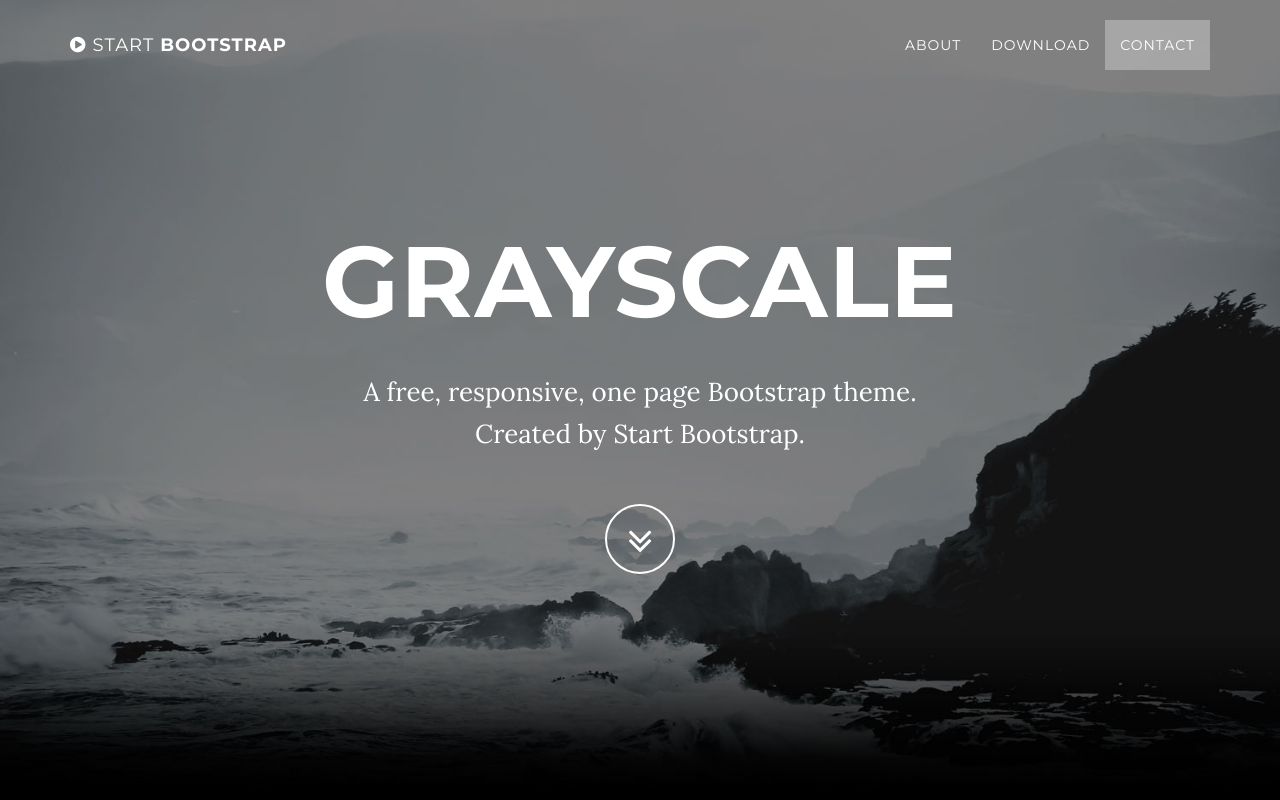
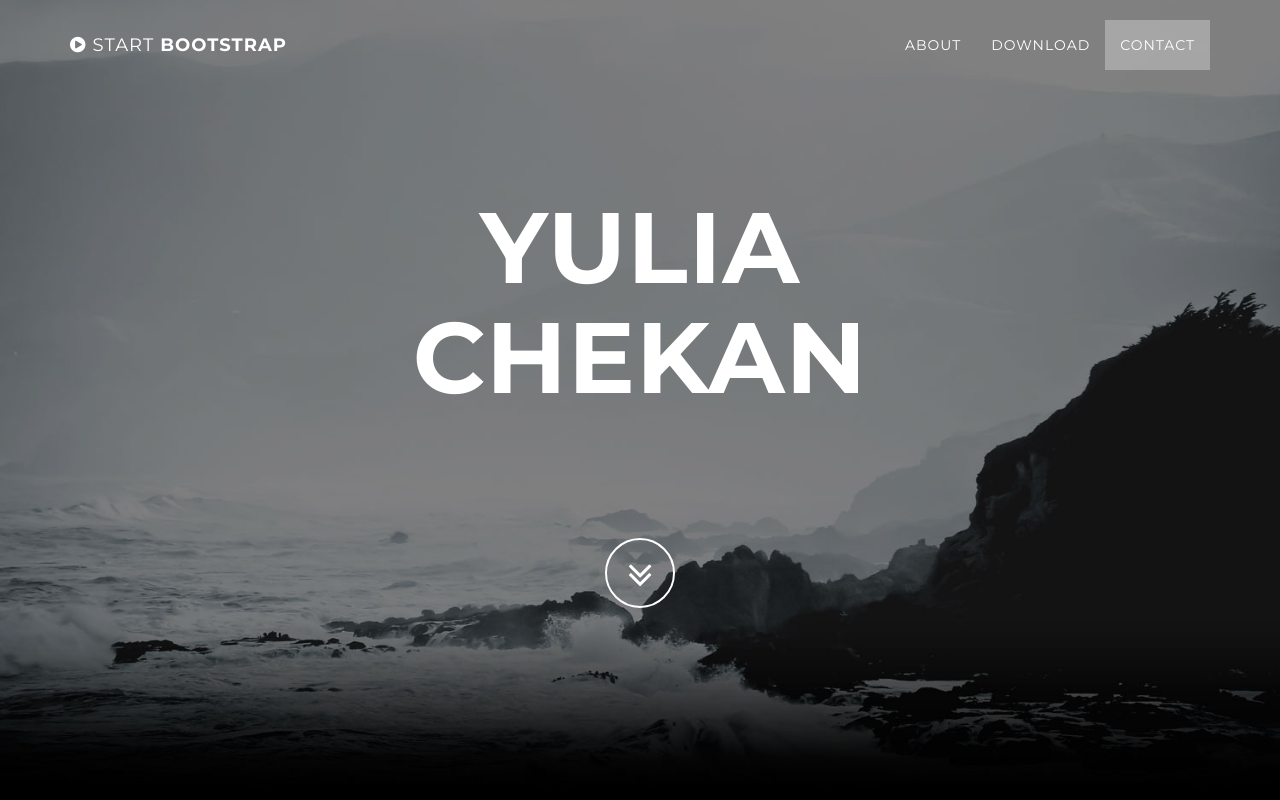
Before and after one commit to yuliachekan/practicePortfolio, a website: page index.html in a window 1280 px wide. Shown: the top 800 px of the page. Drawn offline with nearby package versions, Linux system fonts and the light colour scheme; some packages are replaced by stand-ins of ours.

Commit message:
changed name

```diff
--- a/index.html
+++ b/index.html
@@ -74,9 +74,9 @@
             <div class="container">
                 <div class="row">
                     <div class="col-md-8 col-md-offset-2">
-                        <h1 class="brand-heading">Grayscale</h1>
-                        <p class="intro-text">A free, responsive, one page Bootstrap theme.
-                            <br>Created by Start Bootstrap.</p>
+                        <h1 class="brand-heading">Yulia Chekan</h1>
+                        <p class="intro-text">
+                            <br></p>
                         <a href="#about" class="btn btn-circle page-scroll">
                             <i class="fa fa-angle-double-down animated"></i>
                         </a>
```
